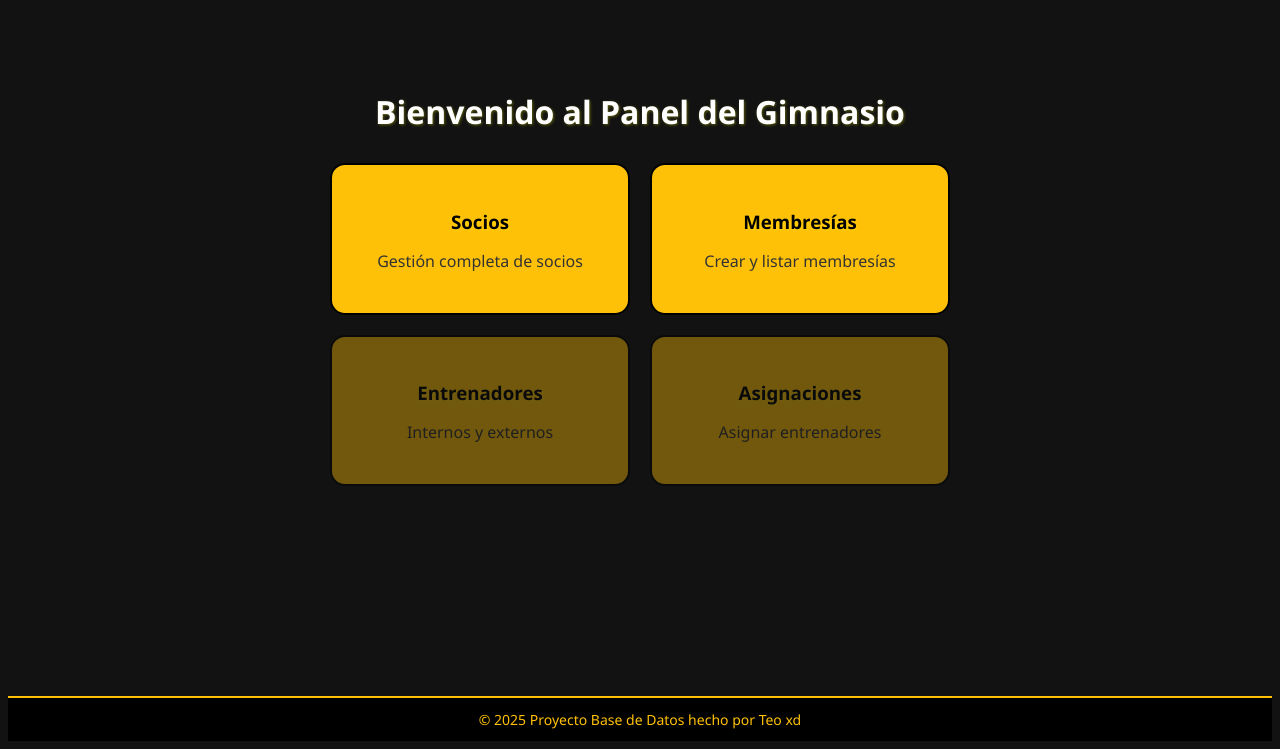
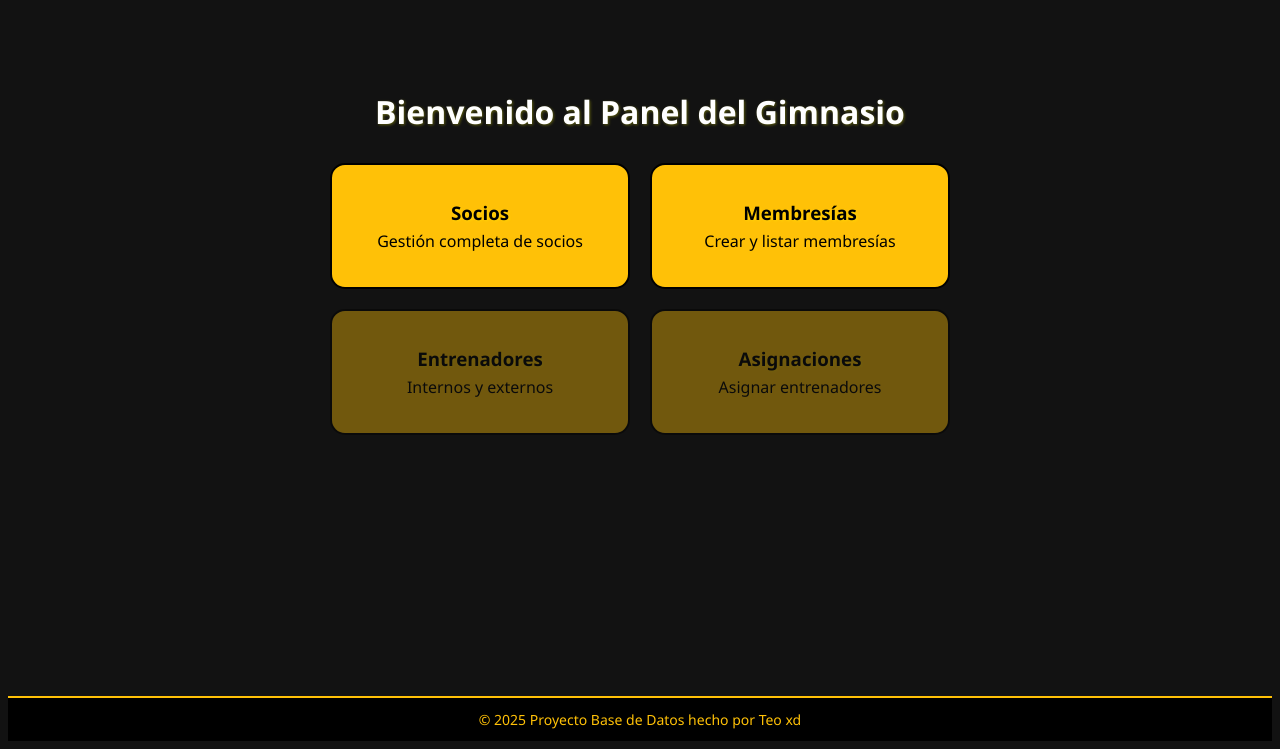
Before and after one commit to davidcuellarbt-hue/gym-api-python, a Flask app: page / in a window 1280 px wide. Shown: the part 67-816 px from the top of the page. Run offline with Flask 3, Linux system fonts and the light colour scheme.

Commit message:
Update index.html

```diff
--- a/templates/index.html
+++ b/templates/index.html
@@ -14,16 +14,16 @@
             margin-top: 30px;
         }
     .card {
-        background-color: #ffc107; /* Fondo amarillo para la card */
-        border: 2px solid #000;
-        padding: 25px;
+        background-color: #ffc107;
+        color: #000; /* Letras negras */
+        padding: 30px;
         border-radius: 15px;
         text-decoration: none;
+        border: 2px solid #000;
+        text-align: center;
         transition: 0.3s;
-        color: #000; /* Letras negras */
     }
-    .card h3 { color: #000 !important; margin-bottom: 5px; }
-    .card p { color: #333 !important; }
+    .card h3, .card p { color: #000 !important; margin: 5px 0; }
     .card:hover { transform: scale(1.05); background-color: #e0a800; }
     </style>
 </head>
```
